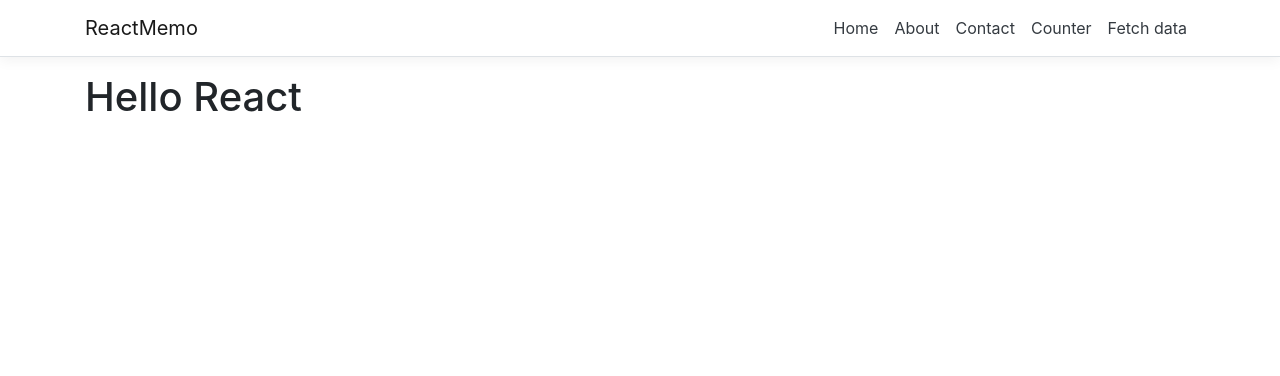
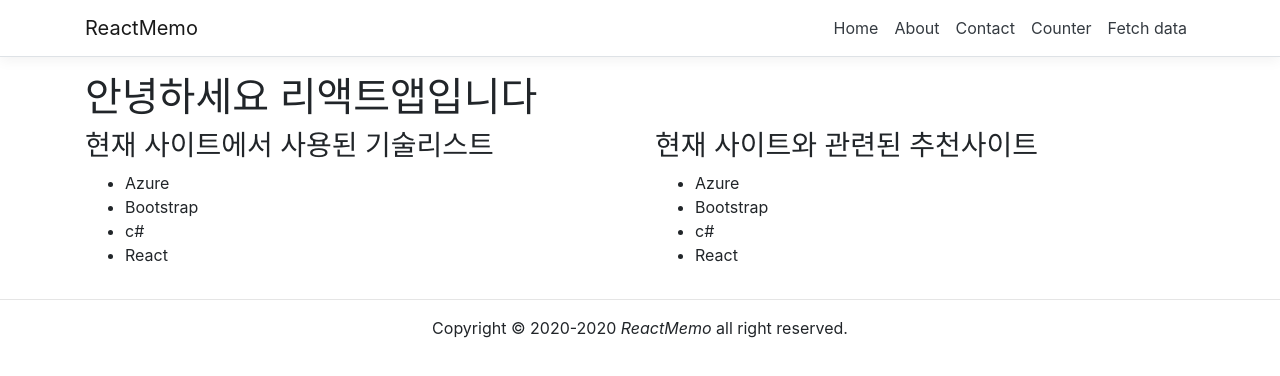
Before and after one commit to code-mongkey/ReactMemo, a React (Create React App) app in the folder ReactMemo/ClientApp/: page / in a window 1280 px wide. Shown: the top 376 px of the page. Built offline with nearby package versions, Linux system fonts and the light colour scheme.

Commit message:
CREATE SUBCOMPONENT (SITELIST, TECHLIST) AND APPLY COMPONENT AT HOME

```diff
--- a/ReactMemo/ClientApp/src/components/Contact.js
+++ b/ReactMemo/ClientApp/src/components/Contact.js
@@ -1,4 +1,5 @@
 import React, { Component } from "react";
+import { ContactDetails } from "./ContactDetails/ContactDetails";
 
 export class Contact extends Component {
     render(){
@@ -6,8 +7,9 @@ export class Contact extends Component {
             <div>
                 <h1>연락처</h1>
                 <p>
-                    연락처 들어오는 곳...
+                    연락처들어오는곳
                 </p>
+                <ContactDetails></ContactDetails>
             </div>
         );
     }
--- /dev/null
+++ b/ReactMemo/ClientApp/src/components/ContactDetails/ContactDetails.js
@@ -0,0 +1,14 @@
+import React, { Component } from "react";
+
+export class ContactDetails extends Component {
+    render(){
+        const phoneNumber = "112";
+        let address = "세종시";
+        return(
+            <ul>
+                <li>전화번호: {phoneNumber}</li>
+                <li>주소: {address}</li>
+            </ul>
+        );
+    }
+}
--- a/ReactMemo/ClientApp/src/components/Home.js
+++ b/ReactMemo/ClientApp/src/components/Home.js
@@ -1,13 +1,31 @@
-import React, { Component } from 'react';
+import React, { Component } from "react";
+import { TechList } from "./Shared/TechList/TechList";
+import { SiteList } from "./Shared/SiteList/SiteList";
 
 export class Home extends Component {
   static displayName = Home.name;
 
-  render () {
+  render() {
     return (
-      <div>
-        <h1>Hello React</h1>
-      </div>
+      <>
+        <div>
+          <h1>안녕하세요 리액트앱입니다</h1>
+        </div>
+        <div className="row">
+          <div className="col-md-6">
+            <h3>
+              <i className="fa fa-wrench"></i> 현재 사이트에서 사용된 기술리스트
+            </h3>
+            <TechList></TechList>
+          </div>
+          <div className="col-md-6">
+            <h3>
+              <i className="fa fa-sitemap"></i> 현재 사이트와 관련된 추천사이트
+            </h3>
+            <SiteList></SiteList>
+          </div>
+        </div>
+      </>
     );
   }
 }
--- a/ReactMemo/ClientApp/src/components/Layout.js
+++ b/ReactMemo/ClientApp/src/components/Layout.js
@@ -1,6 +1,7 @@
 import React, { Component } from 'react';
 import { Container } from 'reactstrap';
 import { NavMenu } from './NavMenu';
+import { Copyright } from './Shared/Copright/Copyright';
 
 export class Layout extends Component {
   static displayName = Layout.name;
@@ -12,6 +13,8 @@ export class Layout extends Component {
         <Container>
           {this.props.children}
         </Container>
+        <hr></hr>
+        <Copyright></Copyright>
       </div>
     );
   }
--- /dev/null
+++ b/ReactMemo/ClientApp/src/components/Shared/Copright/Copyright.js
@@ -0,0 +1,12 @@
+import React, { Component } from "react";
+
+export class Copyright extends Component {
+  render() {
+    let date = new Date();
+    return (
+      <div className="text-center">
+        Copyright &copy; 2020-{date.getFullYear()} <em>ReactMemo</em> all right reserved.
+      </div>
+    );
+  }
+}
--- /dev/null
+++ b/ReactMemo/ClientApp/src/components/Shared/SiteList/SiteList.js
@@ -0,0 +1,14 @@
+import React, { Component } from "react";
+
+export class SiteList extends Component {
+  render() {
+    return (
+      <ul>
+        <li>Azure</li>
+        <li>Bootstrap</li>
+        <li>c#</li>
+        <li>React</li>
+      </ul>
+    );
+  }
+}
--- /dev/null
+++ b/ReactMemo/ClientApp/src/components/Shared/TechList/TechList.js
@@ -0,0 +1,14 @@
+import React, { Component } from "react";
+
+export class TechList extends Component {
+  render() {
+    return (
+      <ul>
+        <li>Azure</li>
+        <li>Bootstrap</li>
+        <li>c#</li>
+        <li>React</li>
+      </ul>
+    );
+  }
+}
```
